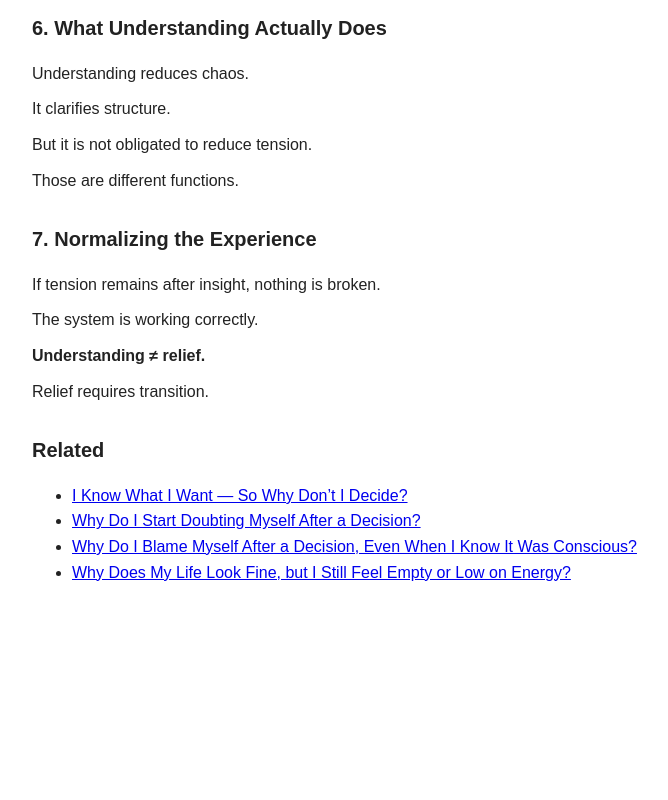
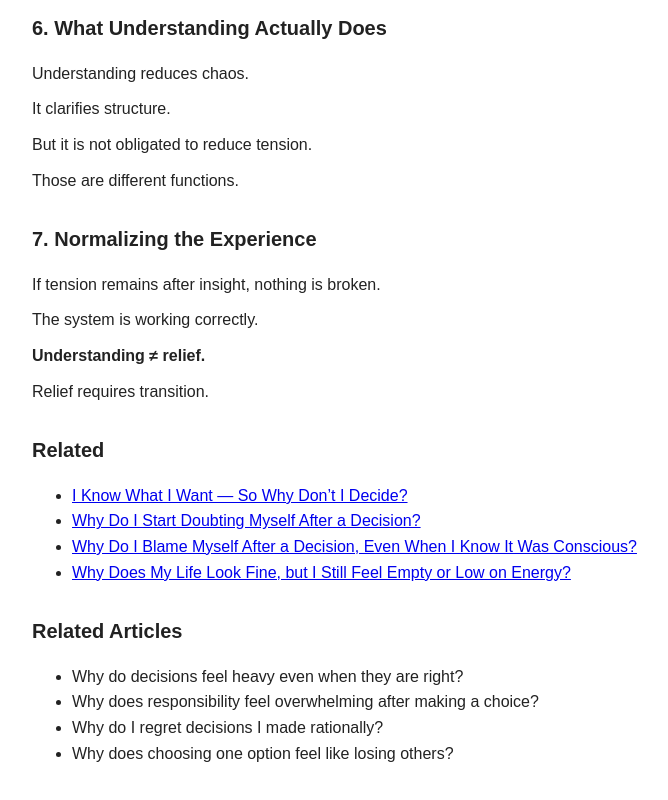
Before and after one commit to mozartltv-creator/07whydoesntunderstandingreducetension, a plain HTML site: page index.html in a window 1280 px wide. Shown: the part 1249-2049 px from the top of the page, without its empty margins (258-926 px from the left). Before the commit the page ends 1874 px from the top, so only its background shows below. Drawn offline with Linux system fonts and the light colour scheme.

Commit message:
Update index.html

```diff
--- a/index.html
+++ b/index.html
@@ -99,5 +99,12 @@ p {
 
 <li><a href="https://mozartltv-creator.github.io/02emptyevenwhenfine/">Why Does My Life Look Fine, but I Still Feel Empty or Low on Energy?</a></li>
 </ul>
+<h2>Related Articles</h2>
+<ul>
+<li>Why do decisions feel heavy even when they are right?</li>
+<li>Why does responsibility feel overwhelming after making a choice?</li>
+<li>Why do I regret decisions I made rationally?</li>
+<li>Why does choosing one option feel like losing others?</li>
+</ul>
 </body>
 </html>
```
